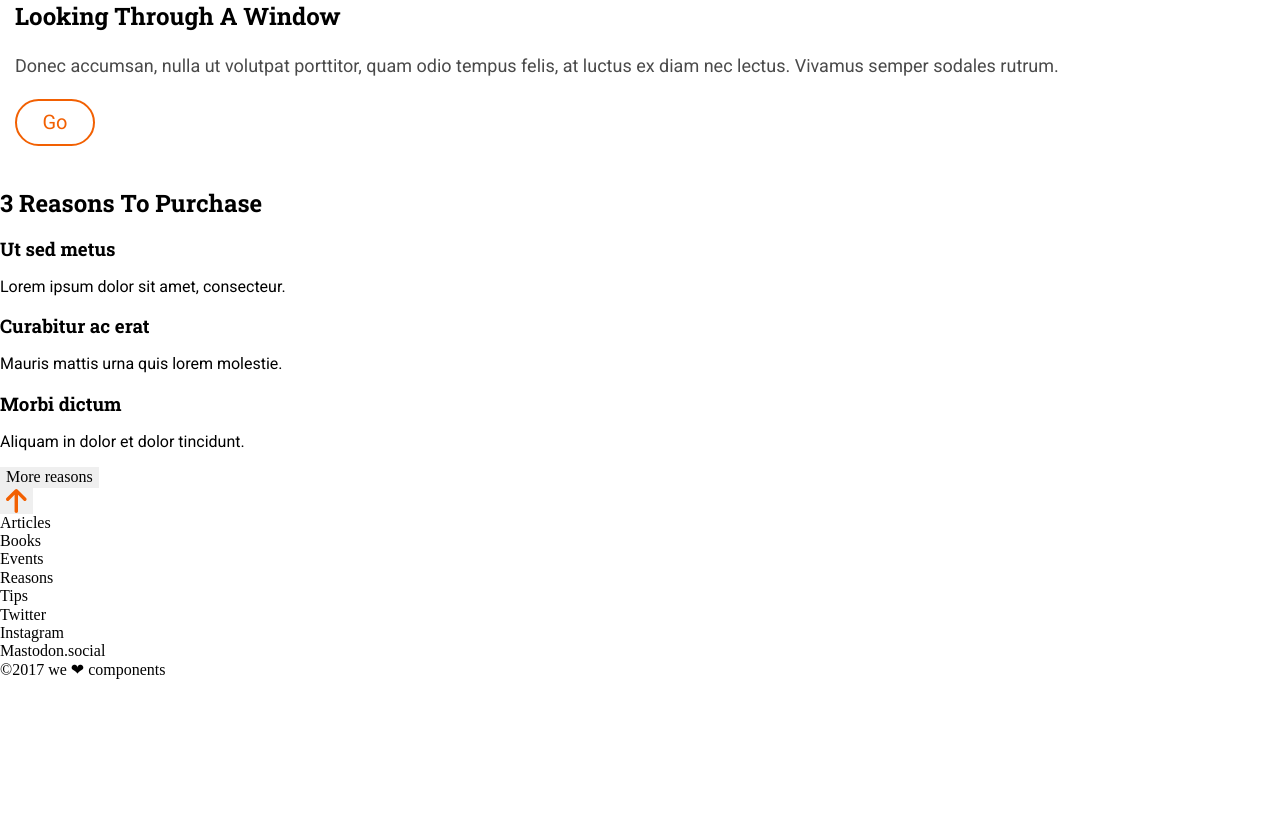
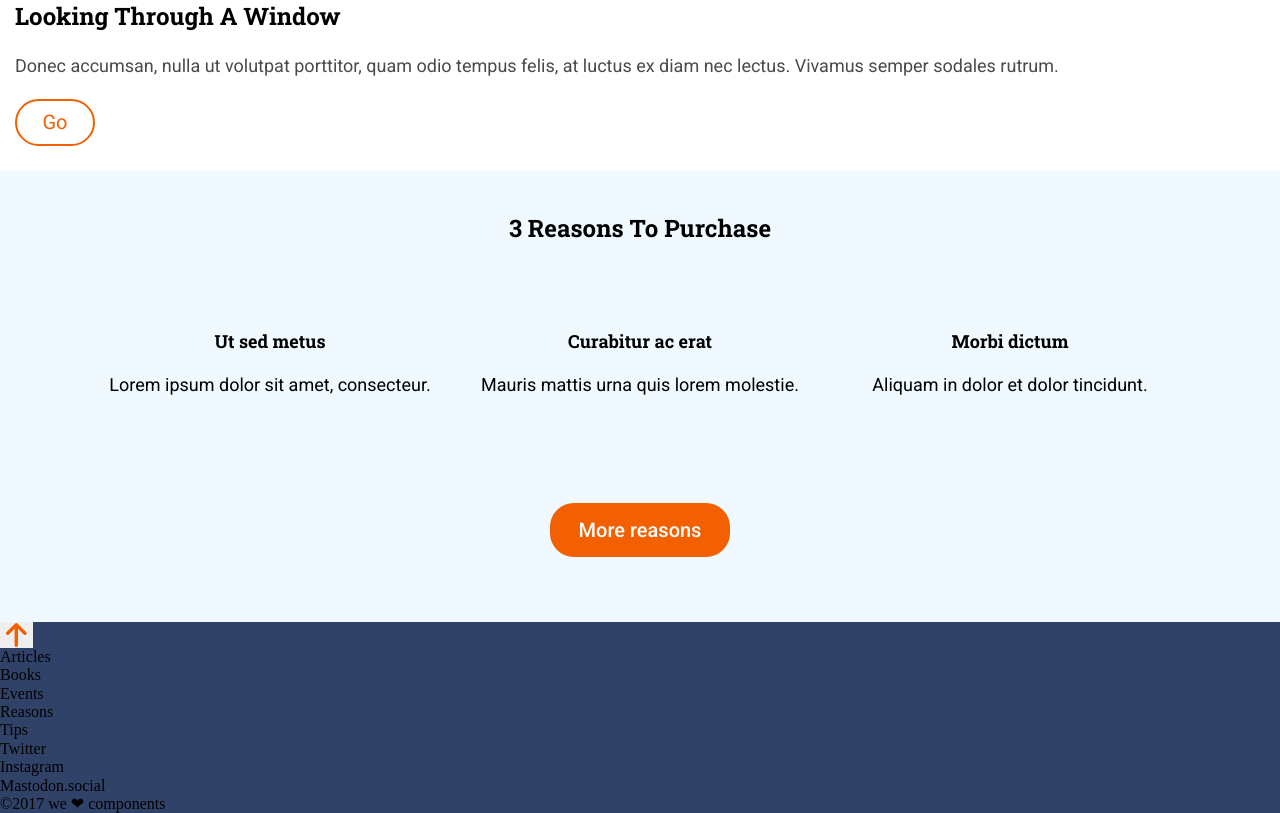
Before and after one commit to ana-sanchez/evaluacion-final-modulo-1-ana-sanchez, a website: page _src/templates/index.html in a window 1280 px wide. Shown: the part 858-1671 px from the top of the page. Before the commit the page ends 1537 px from the top, so only its background shows below. Drawn offline with nearby package versions, Linux system fonts and the light colour scheme; files that its build step writes are made by us from their sources; files whose address does not match are found by name.

Commit message:
Add main css

```diff
--- a/_src/assets/scss/core/_mixins.scss
+++ b/_src/assets/scss/core/_mixins.scss
@@ -1,7 +1,7 @@
 /** MEDIA QUERIES **/
 
 @mixin media ($width) {
-    @media all and (min-width: $width){
+    @media all and (min-width:$width){
         @content
     }
 }
--- a/_src/assets/scss/layout/_footer.scss
+++ b/_src/assets/scss/layout/_footer.scss
@@ -0,0 +1,5 @@
+.footer {
+    background-color: $secondaryColor;
+
+
+}
--- a/_src/assets/scss/pages/_home.scss
+++ b/_src/assets/scss/pages/_home.scss
@@ -1,3 +1,5 @@
+/**CONTENT PRINCIPAL**/
+
 .content {
     width: 100%;
 }
@@ -36,3 +38,56 @@
         }
     }
 }
+
+/**CONTENT RESEARCH**/
+
+.content__research {
+    width: 100%;
+    background-color: #eff9ff;
+    padding: rem(25) rem(15);
+    text-align: center;
+
+        h3 {
+            font-family: $titleFont;
+            font-size: rem(18);
+        }
+
+        p {
+            font-family: $basicFont;
+            font-size: rem(18);
+            line-height: rem(30);
+        }
+
+}
+
+.section__grid {
+    padding: 0 rem(70);
+
+    &__item {
+        margin-top: rem(50);
+    }
+
+    @include media ($tablet) {
+        display: grid;
+        grid-template-columns: 1fr 1fr 1fr;
+        grid-template-rows: 100px 100px;
+
+    }
+}
+
+.button__content {
+    width: rem(180);
+    background-color: $buttonColor;
+    border: $buttonColor 2px solid;
+    border-radius: rem(24);
+    padding: rem(10);
+    margin: rem(40) 0;
+
+    p {
+        font-family: $basicFont;
+        color: $white;
+        font-size: rem(20);
+        margin: 0;
+        font-weight: 500;
+    }
+}
--- a/_src/templates/index.html
+++ b/_src/templates/index.html
@@ -22,13 +22,13 @@
         <span class="hero__subtitle">
           In hac habitasse platea dictumst.
         </span>
+          <button class="hero__button">
+            <a href="http://localhost:3000/#reasons"><img src="./assets/images/ico-scroll-down.svg" alt=""></a>
+          </button>
 
-        <button class="hero__button">
-            <a href="#reasons"><img src="./assets/images/ico-scroll-down.svg" alt=""></a>
-        </button>
       </div>
     <main class="content">
-      <section class="content__principal">
+      <article class="content__principal">
         <span class="content__principal__category">
           Insomnia Tips
         </span>
@@ -41,12 +41,13 @@
         <button class="content__principal__button">
           <p>Go</p>
         </button>
-      </section>
-      <section class="content__research" id="#reasons">
+      </article>
+      <article class="content__research" id="#reasons">
           <h2>
             3 Reasons To Purchase
           </h2>
-        <div class="content__grid_one">
+        <div class="section__grid">
+          <div class="section__grid__item">
             <h3>
               Ut sed metus
             </h3>
@@ -54,7 +55,7 @@
               Lorem ipsum dolor sit amet, consecteur.
             </p>
           </div>
-        <div class="content__grid_two">
+          <div class="section__grid__item">
             <h3>
               Curabitur ac erat
             </h3>
@@ -62,7 +63,7 @@
               Mauris mattis urna quis lorem molestie.
             </p>
           </div>
-        <div class="content__grid_two">
+          <div class="section__grid__item">
             <h3>
               Morbi dictum
             </h3>
@@ -70,10 +71,13 @@
               Aliquam in dolor et dolor tincidunt.
             </p>
           </div>
-        <button>
+        </div>
+        <button class="button__content">
+          <p>
             More reasons
+          </p>
         </button>
-      </section>
+      </article>
     </main>
     <footer class="footer">
       <button>
```
Lines whose indentation alone changed are shown as unchanged.
